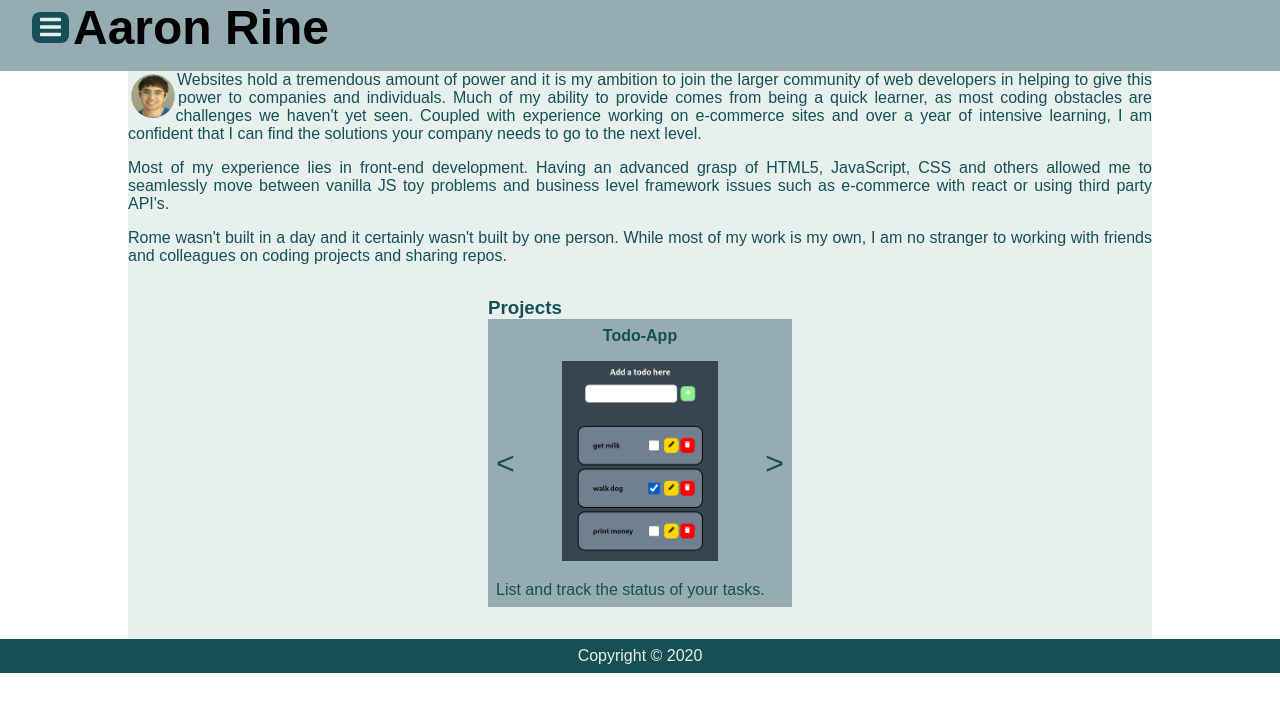
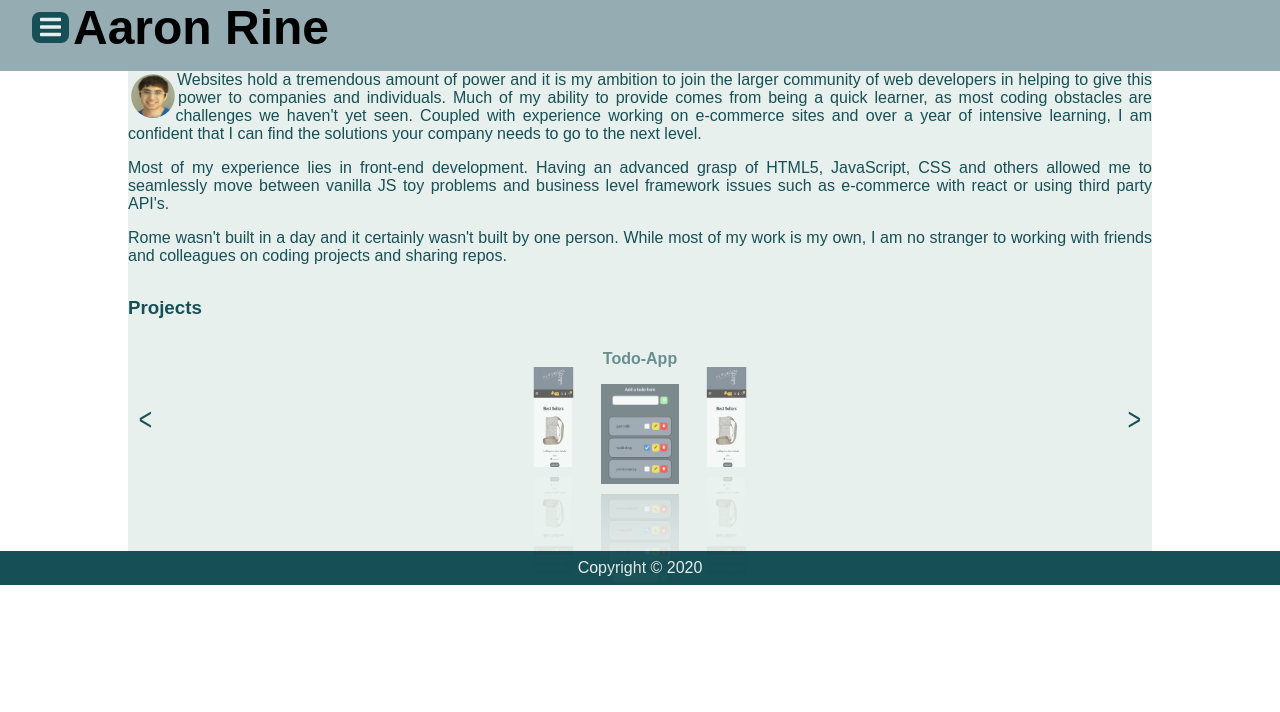
Before and after one commit to aaronrine/portfolio, a React (Create React App) app in the folder frontend/: page / in a window 1280 px wide. Shown: the top 712 px of the page. Built offline with nearby package versions, Linux system fonts and the light colour scheme; a web font is replaced by a local one.

Commit message:
feat(ProjectCarousel): fixed 3d animations

```diff
--- a/frontend/src/components/Carousel/Carousel.js
+++ b/frontend/src/components/Carousel/Carousel.js
@@ -1,15 +1,19 @@
 import { useState } from "react";
+import "./Carousel.scss";
 
-function BtnCarousel({ onclick, classes = "", label = "" }) {
+function BtnCarousel({ onclick, btnClasses = "", label = "" }) {
   return (
-    <button className={classes} type="button" onClick={() => onclick()}>
+    <button className={btnClasses} type="button" onClick={() => onclick()}>
       {label}
     </button>
   );
 }
 
-export function Carousel({ items, classes = "", ItemCard, itemProps }) {
+export function Carousel({ items, carouselClasses = "", ItemCard }) {
   const [activeIndex, setActiveIndex] = useState(0);
+  const [innerComponentClasses, setInnerComponentClasses] = useState("");
+  const [leftAnimate, setLeftAnimate] = useState(0);
+  const [rightAnimate, setRightAnimate] = useState(0);
 
   function getPrevIndex() {
     return activeIndex === 0 ? items.length - 1 : activeIndex - 1;
@@ -20,18 +24,64 @@ export function Carousel({ items, classes = "", ItemCard, itemProps }) {
   }
   function setPreviousItem() {
     setActiveIndex(getPrevIndex());
+    setInnerComponentClasses("left");
   }
   function setNextItem() {
     setActiveIndex(getNextIndex());
+    setInnerComponentClasses("right");
   }
 
   return (
-    <section className={`Carousel ${classes}`}>
-      <BtnCarousel classes="prev" onclick={setPreviousItem} label="&lt;" />
-      <ItemCard item={items[getPrevIndex()]} {...{ ...itemProps.previous }} />
-      <ItemCard item={items[activeIndex]} {...{ ...itemProps.current }} />
-      <ItemCard item={items[getNextIndex()]} {...{ ...itemProps.next }} />
-      <BtnCarousel classes="next" onclick={setNextItem} label="&gt;" />
+    <section className={`Carousel ${carouselClasses}`}>
+      <BtnCarousel
+        btnClasses="prev"
+        onclick={() => {
+          setLeftAnimate(1);
+          setPreviousItem();
+        }}
+        label="&lt;"
+      />
+      <ItemCard
+        item={items[getPrevIndex()]}
+        classes={`prev ${innerComponentClasses}`}
+        onAnimationEnd={() => {
+          setLeftAnimate(0);
+          setRightAnimate(0);
+        }}
+        dataLeftAnimate={leftAnimate}
+        dataRightAnimate={rightAnimate}
+      />
+      <ItemCard
+        item={items[activeIndex]}
+        active={true}
+        classes={` ${innerComponentClasses}`}
+        onAnimationStart={() => console.log("started")}
+        onAnimationEnd={() => {
+          console.log("ended");
+          setLeftAnimate(0);
+          setRightAnimate(0);
+        }}
+        dataLeftAnimate={leftAnimate}
+        dataRightAnimate={rightAnimate}
+      />
+      <ItemCard
+        item={items[getNextIndex()]}
+        classes={`next ${innerComponentClasses}`}
+        onAnimationEnd={() => {
+          setLeftAnimate(0);
+          setRightAnimate(0);
+        }}
+        dataLeftAnimate={leftAnimate}
+        dataRightAnimate={rightAnimate}
+      />
+      <BtnCarousel
+        btnClasses="next"
+        onclick={() => {
+          setRightAnimate(1);
+          setNextItem();
+        }}
+        label="&gt;"
+      />
     </section>
   );
 }
--- /dev/null
+++ b/frontend/src/components/Carousel/Carousel.scss
@@ -0,0 +1,91 @@
+.Carousel {
+  display: flex;
+  align-items: center;
+  justify-content: flex-start;
+  height: 200px;
+  img {
+    -webkit-box-reflect: below 10px -webkit-gradient(linear, left top, left
+          bottom, from(transparent), to(rgba(250, 250, 250, 0.25)));
+  }
+  .next {
+    transform: rotateY(-45deg);
+  }
+
+  .prev {
+    transform: rotateY(45deg);
+  }
+  .right.prev[data-rightanimate="1"] {
+    animation: rightRotateToActive 0.5s linear forwards;
+  }
+
+  .right.next[data-rightanimate="1"] {
+    animation: rightRotateNext 0.5s linear forwards;
+  }
+
+  .ProjectCard.active.right[data-rightanimate="1"] {
+    animation: rightRotateOffActive 0.5s linear forwards;
+  }
+  .left.prev[data-leftanimate="1"] {
+    animation: leftRotateToActive 0.5s linear forwards;
+  }
+  .left.next[data-leftanimate="1"] {
+    animation: leftRotateNext 0.5s linear forwards;
+  }
+
+  .ProjectCard.active.left[data-leftanimate="1"] {
+    animation: leftRotateOffActive 0.5s linear forwards;
+  }
+
+  @keyframes rightRotateOffActive {
+    0% {
+      transform: translateX(-130px) rotateY(45deg);
+    }
+    100% {
+      transform: translateX(0) rotateY(0);
+    }
+  }
+
+  @keyframes rightRotateNext {
+    0% {
+      transform: translateX(-130px);
+    }
+    100% {
+      transform: translateX(0) rotateY(-45deg);
+    }
+  }
+
+  @keyframes rightRotateToActive {
+    0% {
+      transform: translateX(-130px) rotateY(80deg);
+    }
+    100% {
+      transform: translateX(0) rotateY(45deg);
+    }
+  }
+  @keyframes leftRotateOffActive {
+    0% {
+      transform: translateX(130px) rotateY(-45deg);
+    }
+    100% {
+      transform: translateX(0);
+    }
+  }
+
+  @keyframes leftRotateNext {
+    0% {
+      transform: translateX(130px) rotateY(-80deg);
+    }
+    100% {
+      transform: translateX(0) rotateY(-45deg);
+    }
+  }
+
+  @keyframes leftRotateToActive {
+    0% {
+      transform: translateX(130px);
+    }
+    100% {
+      transform: translateX(0) rotateY(45deg);
+    }
+  }
+}
--- a/frontend/src/components/Home/Home.js
+++ b/frontend/src/components/Home/Home.js
@@ -35,7 +35,7 @@ export function Home() {
           </p>
         </article>
       </section>
-      <section>
+      <section className="projects">
         <h3>Projects</h3>
         <ProjectCarousel projects={data.projects} />
       </section>
--- a/frontend/src/components/Home/Home.scss
+++ b/frontend/src/components/Home/Home.scss
@@ -38,6 +38,9 @@
         }
       }
     }
+  }
+  .projects {
+    width: 100%;
   }
 }
 
--- a/frontend/src/components/ProjectCarousel/ProjectCard.js
+++ b/frontend/src/components/ProjectCarousel/ProjectCard.js
@@ -1,7 +1,20 @@
+//the key in uuid is important. it lets react know that these are new dom elements and makes a new element to assign a new animation for
 import { Link } from "react-router-dom";
-export function ProjectCard({ active = false, classes = "", item }) {
+import uuid from "react-uuid";
+export function ProjectCard({
+  active = false,
+  classes = "",
+  item,
+  dataLeftAnimate,
+  dataRightAnimate,
+}) {
   return (
-    <div className={`ProjectCard ${active ? "active" : ""} ${classes}`}>
+    <div
+      key={uuid()}
+      className={`ProjectCard ${active ? "active" : ""} ${classes}`}
+      data-leftanimate={dataLeftAnimate}
+      data-rightanimate={dataRightAnimate}
+    >
       {active && <h4>{item.name}</h4>}
       <Link to={"/projectDetails/" + item.uuid}>
         <img alt={item.alt} src={item.thumb} />
--- a/frontend/src/components/ProjectCarousel/ProjectCarousel.js
+++ b/frontend/src/components/ProjectCarousel/ProjectCarousel.js
@@ -4,16 +4,11 @@ import "./ProjectCarousel.scss";
 
 export function ProjectCarousel({ projects }) {
   return (
-      <Carousel
-        items={projects}
-        classes="ProjectCarousel"
-        ItemCard={ProjectCard}
-        itemProps = {{
-          previous: {classes: "prev"},
-          current: {active: true},
-          next: {classes: "next"}
-        }}
-      />
+    <Carousel
+      items={projects}
+      carouselClasses="ProjectCarousel"
+      ItemCard={ProjectCard}
+    />
   );
 }
 
--- a/frontend/src/components/ProjectCarousel/ProjectCarousel.scss
+++ b/frontend/src/components/ProjectCarousel/ProjectCarousel.scss
@@ -3,14 +3,14 @@
 
 .ProjectCarousel {
   position: relative;
-  background: $light-blue-gray;
   display: flex;
   align-items: center;
   justify-content: center;
   width: max-content;
   color: $blue-gray;
   margin-bottom: 2rem;
-  max-width: 100%;
+  width: 100%;
+
   button {
     position: absolute;
     height: 100%;
@@ -41,7 +41,7 @@
     flex-direction: column;
     align-items: center;
     p {
-      width: 18rem;
+      display: none;
     }
     & > * + * {
       margin-top: 1rem;
@@ -50,19 +50,16 @@
     img {
       height: 100px;
     }
-    &.active {
+    .active {
       opacity: 1;
-      img {
-        height: 200px;
-      }
+
+      height: 200px;
     }
     &.prev {
       padding-left: 2rem;
-      display: none;
     }
     &.next {
       padding-right: 2rem;
-      display: none;
     }
   }
 }
--- a/frontend/src/index.scss
+++ b/frontend/src/index.scss
@@ -10,3 +10,7 @@
 #root {
   min-height: 100vh;
 }
+
+body {
+  perspective: 800px;
+}
--- /dev/null
+++ b/package.json
@@ -0,0 +1,5 @@
+{
+  "dependencies": {
+    "react-uuid": "^1.0.2"
+  }
+}
```
Also changed, not shown: 1 other file (tests, documents, lock files or other folders).
